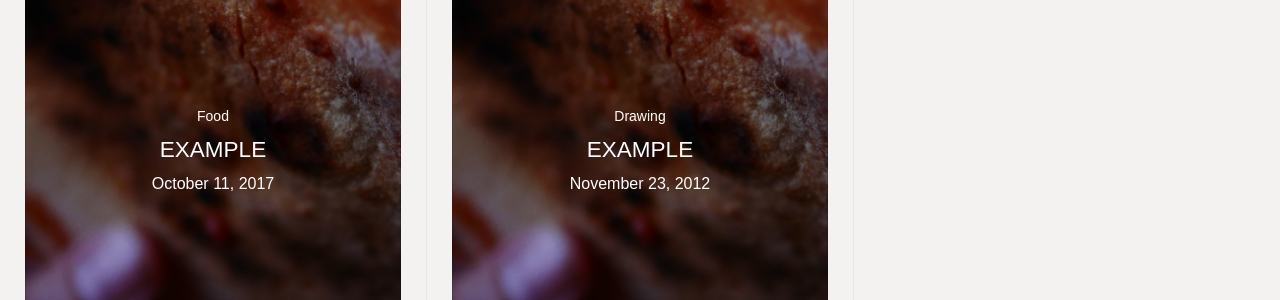
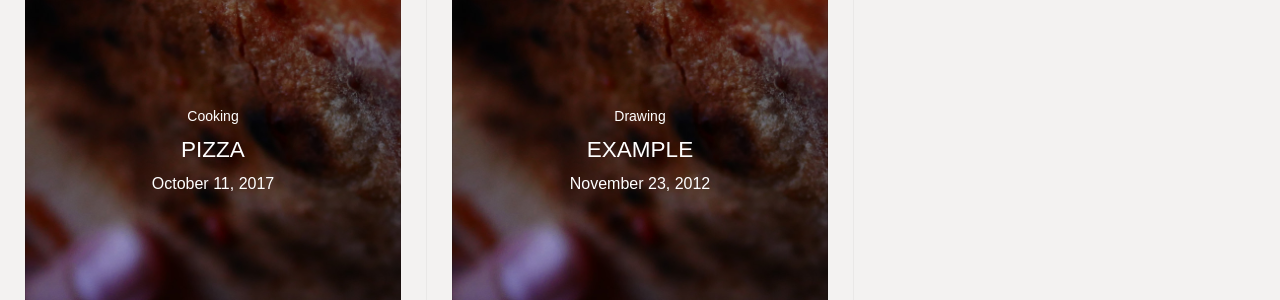
Before and after one commit to opencrumb/opencrumb.github.io, a Jekyll site: the page built from index.html, in a window 1280 px wide. Shown: the part 295-595 px from the top of the page. Built offline with Jekyll 4.4.1, drawn with Linux system fonts in a browser that asks for light colours.

Commit message:
Update 2017-10-11-example.md

```diff
--- a/_posts/2017-10-11-example.md
+++ b/_posts/2017-10-11-example.md
@@ -1,8 +1,10 @@
 ---
-title: Example
-category: food
+title: Pizza
+category: cooking
 cover_image: underside-crust.jpg
 gallery_images:
+  - image_path: whole-with-basil.jpg
+    image_title: Example
   - image_path: underside-crust.jpg
     image_title: Example
   - image_path: top-crust.jpg
```
